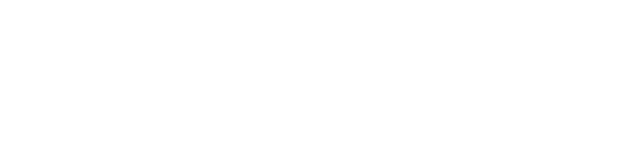
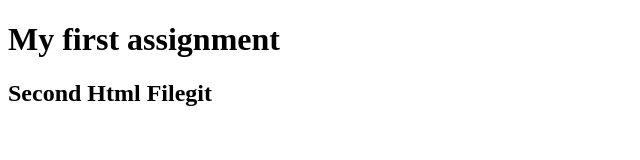
Before and after one commit to MdFaridHossain/Assinment1, a plain HTML site: page index.html in a window 1280 px wide. Shown: the whole page, without its empty margins (0-640 px from the left). Drawn offline with Linux system fonts and the light colour scheme.

Commit message:
Second commit

```diff
--- a/index.html
+++ b/index.html
@@ -7,7 +7,8 @@
 </head>
 <body>
     <header>
-
+<h1>My first assignment</h1>
+<h2>Second Html Filegit</h2>
     </header>
 
 </body>
```
